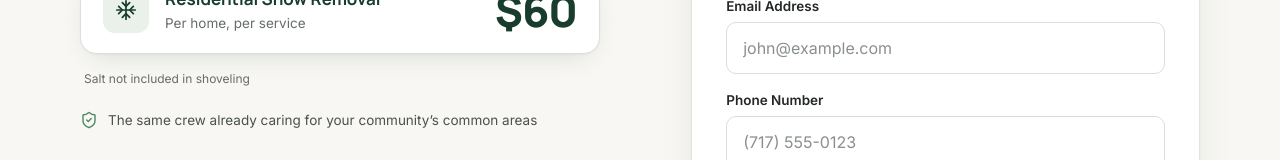
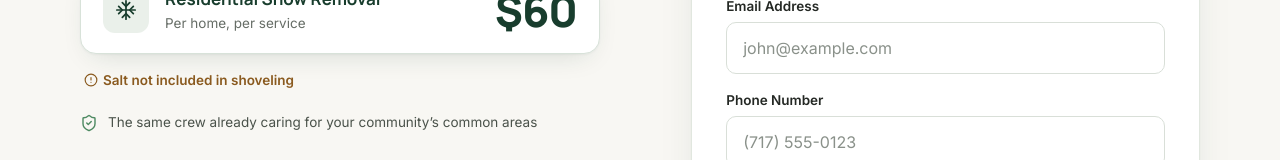
Before and after one commit to sammitrzyk/hoaalejandro, a website: page public/index.html in a window 1280 px wide. Shown: the part 441-601 px from the top of the page. Drawn offline with Linux system fonts and the light colour scheme.

Commit message:
Make the salt-not-included note more prominent
Co-Authored-By: Claude Sonnet 5 <noreply@anthropic.com>

```diff
--- a/public/index.html
+++ b/public/index.html
@@ -58,7 +58,7 @@ h1 span{display:block}
 .svc-txt{flex:1 1 auto;min-width:0}
 .svc-name{font:700 17px/1.3 var(--head);color:var(--green)}
 .svc-note{font-size:13.5px;color:var(--muted);margin-top:3px}
-.svc-footnote{font-size:12px;color:var(--muted);margin-top:4px;padding-left:4px}
+.svc-footnote{font-size:13.5px;font-weight:600;color:#8A5A1F;margin-top:4px;padding-left:4px;display:flex;align-items:center;gap:5px}
 .price{flex:none;font:800 44px/1 var(--head);letter-spacing:-1px;color:var(--green)}
 .estimate{flex:none;font-size:13.5px;font-weight:600;color:var(--green);text-decoration:underline;text-decoration-color:#A6B8A9;text-underline-offset:3px}
 .trust{margin-top:22px;display:flex;align-items:center;gap:10px;font-size:13.5px;color:#4A524A}
@@ -213,7 +213,7 @@ footer .wrap{display:flex;flex-direction:column;align-items:center}
               <div class="svc-txt"><div class="svc-name">Residential Snow Removal</div><div class="svc-note" data-snow-qualifier>Per home, per service</div></div>
               <div class="price" data-snow-price>$60</div>
             </div>
-            <div class="svc-footnote">Salt not included in shoveling</div>
+            <div class="svc-footnote"><svg aria-hidden="true" width="14" height="14" viewBox="0 0 24 24" fill="none" stroke="currentColor" stroke-width="2" stroke-linecap="round" stroke-linejoin="round"><circle cx="12" cy="12" r="10"/><line x1="12" x2="12" y1="8" y2="12"/><line x1="12" x2="12.01" y1="16" y2="16"/></svg>Salt not included in shoveling</div>
           </div>
 
           <div class="trust">
```
